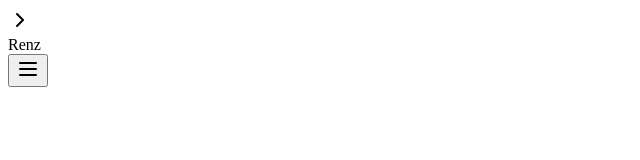
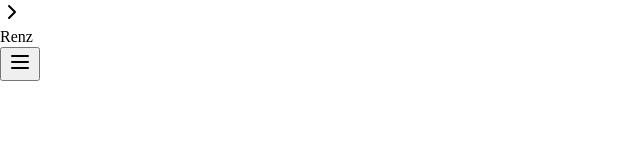
Before and after one commit to lawrence-ruscia/homepage, a React (Vite) app: page / in a window 1280 px wide. Shown: the top 160 px of the page, without its empty margins (0-640 px from the left). Built offline with nearby package versions, Linux system fonts and the light colour scheme.

Commit message:
style: add normalize.css

```diff
--- a/package.json
+++ b/package.json
@@ -11,6 +11,7 @@
   },
   "dependencies": {
     "lucide-react": "^0.525.0",
+    "normalize.css": "^8.0.1",
     "react": "^19.1.0",
     "react-dom": "^19.1.0"
   },
--- /dev/null
+++ b/src/assets/styles/global.css
@@ -0,0 +1,6 @@
+button,
+[type='button'],
+[type='submit'],
+[type='reset'] {
+  cursor: pointer;
+}
--- a/src/main.jsx
+++ b/src/main.jsx
@@ -1,6 +1,9 @@
 import { StrictMode } from 'react';
 import { createRoot } from 'react-dom/client';
 import { App } from './components/App';
+import '@/assets/styles/global.css';
+import 'normalize.css';
+
 createRoot(document.getElementById('root')).render(
   <StrictMode>
     <App />
```
Also changed, not shown: 1 other file (tests, documents, lock files or other folders).
